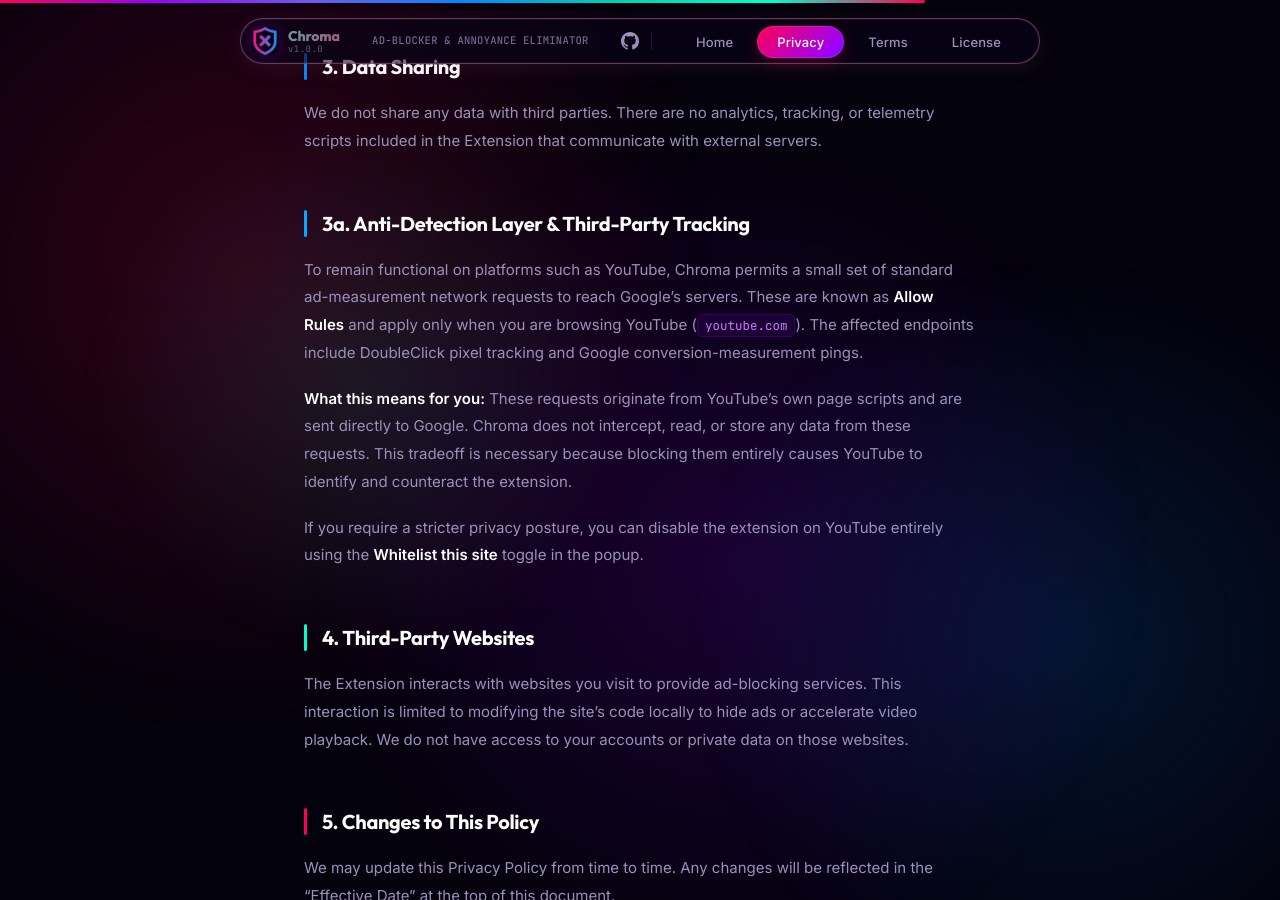
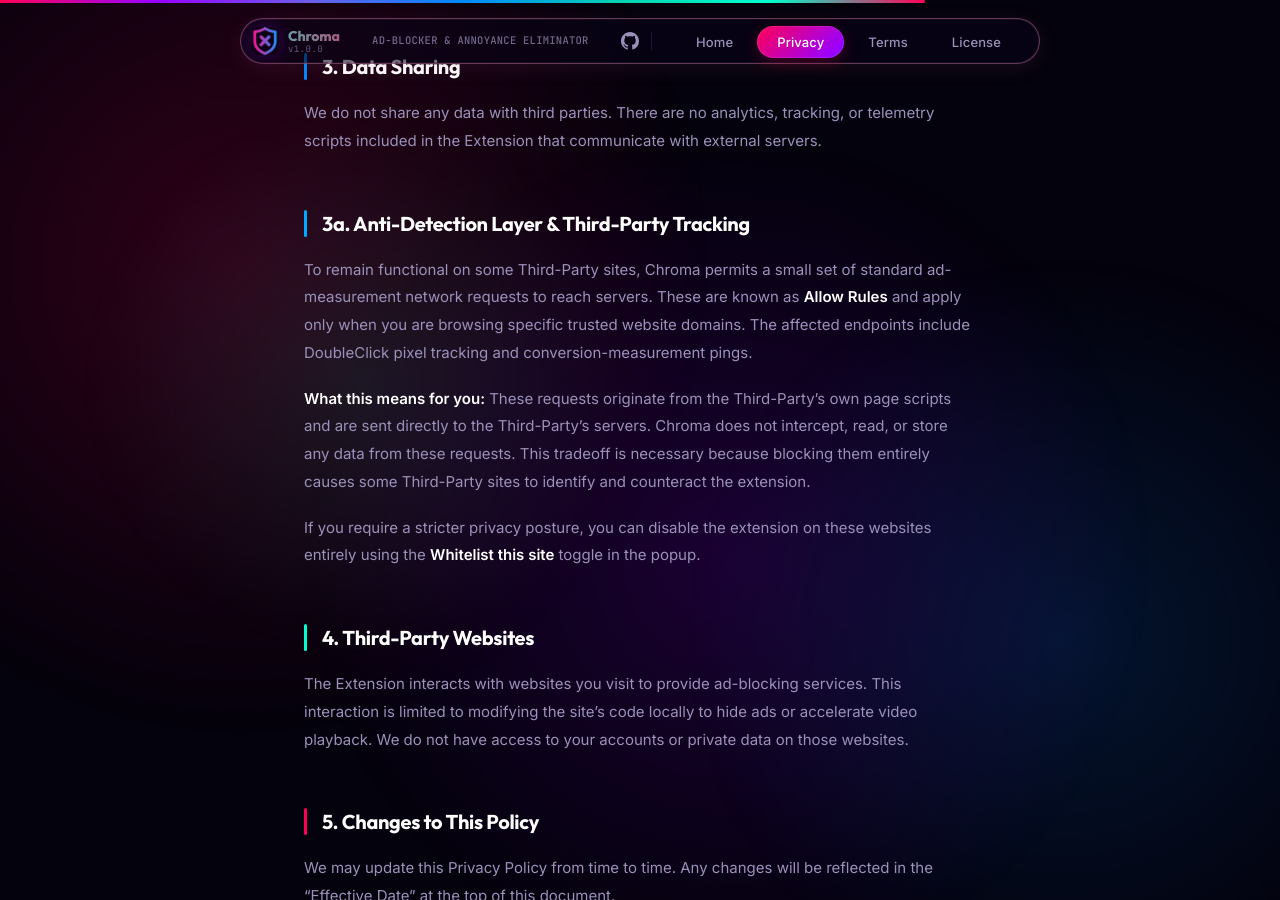
Before and after one commit to Dabrogost/Chroma-Ad-Blocker, a Jekyll site: the page built from PRIVACY_POLICY.md, in a window 1280 px wide and 900 px high, scrolled down 1637 px. Built offline with Jekyll 4.4.1, drawn with Linux system fonts in a browser that asks for light colours.

Commit message:
Revise privacy policy on third-party tracking details
Updated language for clarity regarding third-party tracking and ad-measurement network requests.

```diff
--- a/PRIVACY_POLICY.md
+++ b/PRIVACY_POLICY.md
@@ -38,19 +38,19 @@
 
 ## 3a. Anti-Detection Layer & Third-Party Tracking
 
-To remain functional on platforms such as YouTube, Chroma permits a small set
-of standard ad-measurement network requests to reach Google's servers. These
-are known as **Allow Rules** and apply only when you are browsing YouTube
-(`youtube.com`). The affected endpoints include DoubleClick pixel tracking and
-Google conversion-measurement pings.
+To remain functional on some Third-Party sites, Chroma permits a small set
+of standard ad-measurement network requests to reach servers. These
+are known as **Allow Rules** and apply only when you are browsing specific trusted
+website domains. The affected endpoints include DoubleClick pixel tracking and
+conversion-measurement pings.
 
-**What this means for you:** These requests originate from YouTube's own page
-scripts and are sent directly to Google. Chroma does not intercept, read, or
+**What this means for you:** These requests originate from the Third-Party's own page
+scripts and are sent directly to the Third-Party's servers. Chroma does not intercept, read, or
 store any data from these requests. This tradeoff is necessary because blocking
-them entirely causes YouTube to identify and counteract the extension.
+them entirely causes some Third-Party sites to identify and counteract the extension.
 
 If you require a stricter privacy posture, you can disable the extension on
-YouTube entirely using the **Whitelist this site** toggle in the popup.
+these websites entirely using the **Whitelist this site** toggle in the popup.
 
 ## 4. Third-Party Websites
 The Extension interacts with websites you visit to provide ad-blocking services. This interaction is limited to modifying the site's code locally to hide ads or accelerate video playback. We do not have access to your accounts or private data on those websites.
```
